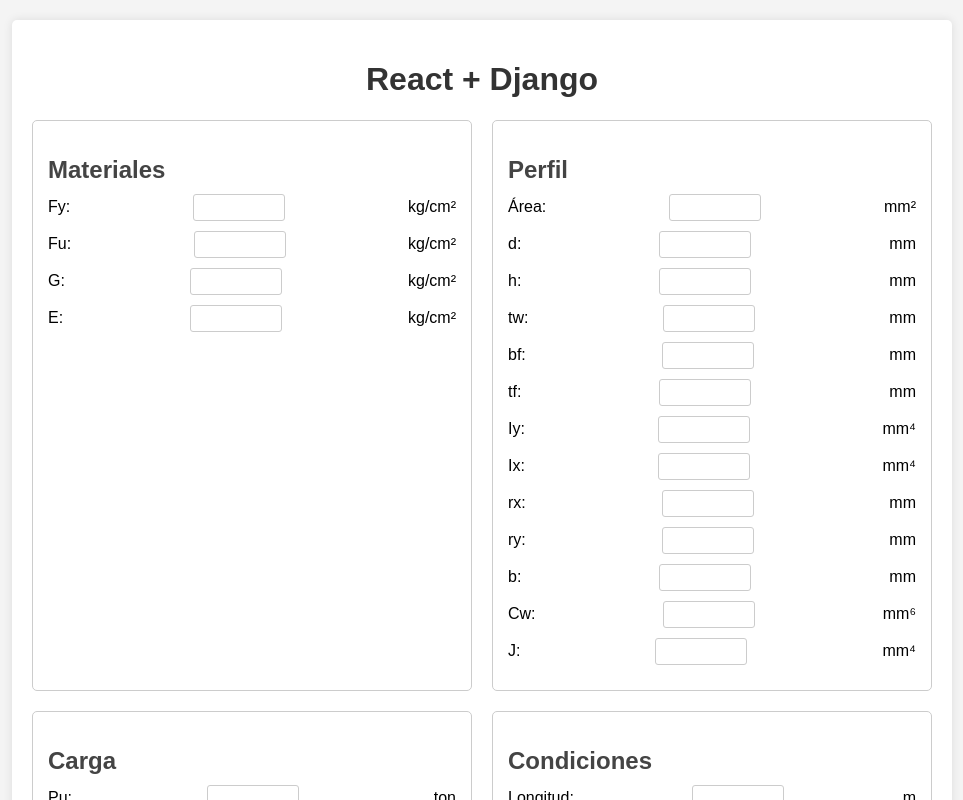
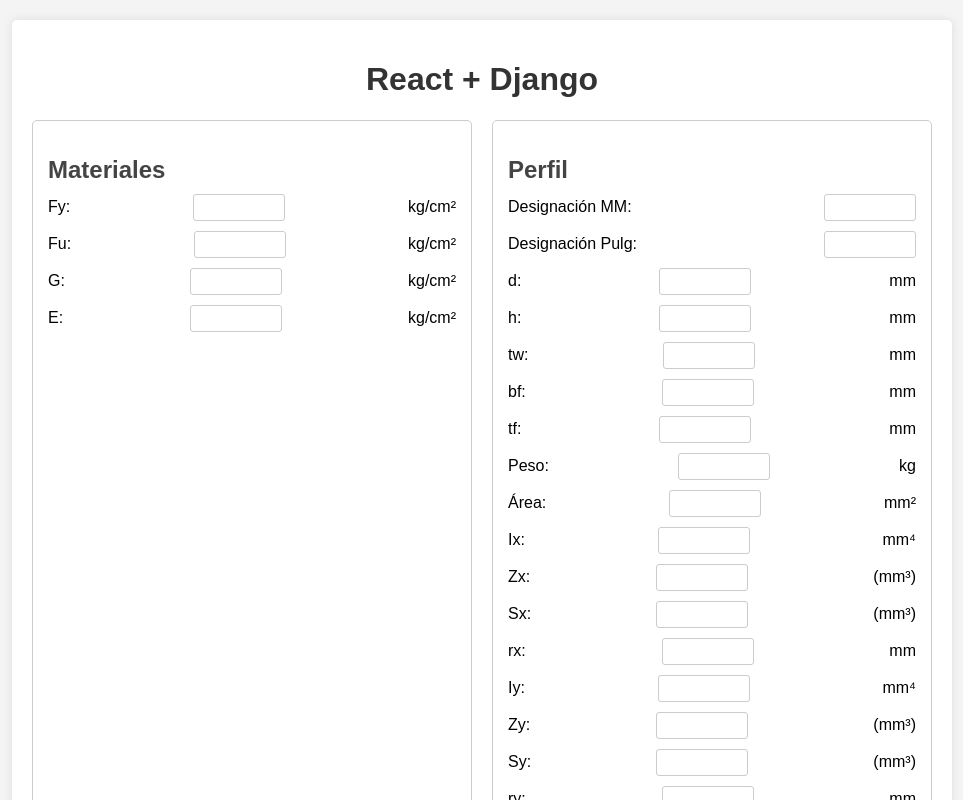
Before and after one commit to wichodeobras/appweb, a React (Create React App) app in the folder frontend/: page / in a window 1280 px wide. Shown: the top 800 px of the page, without its empty margins (158-1121 px from the left). Built offline with nearby package versions, Linux system fonts and the light colour scheme; no server answers.

Commit message:
Descripción de los cambios

```diff
--- a/frontend/src/App.js
+++ b/frontend/src/App.js
@@ -4,54 +4,316 @@
 
 function App() {
   const [message, setMessage] = useState("");
+  const [perfil, setPerfil] = useState({
+    designacion_mm: "",
+    designacion_pulg: "",
+    d: "",
+    h: "",
+    tw: "",
+    bf: "",
+    tf: "",
+    peso: "",
+    area: "",
+    ix: "",
+    zx: "",
+    sx: "",
+    rx: "",
+    iy: "",
+    zy: "",
+    sy: "",
+    ry: "",
+    j: "",
+    cw: "",
+  });
 
   useEffect(() => {
-    axios.get("https://django-backend.onrender.com/api/message/")
-      .then(response => setMessage(response.data.message))
-      .catch(error => console.error("Error al obtener datos:", error));
+    axios
+      .get("https://django-backend.onrender.com/api/message/")
+      .then((response) => setMessage(response.data.message))
+      .catch((error) => console.error("Error al obtener datos:", error));
   }, []);
+
+  // Actualiza el state conforme se escriba en los inputs
+  const handleChange = (e) => {
+    const { id, value } = e.target;
+    setPerfil((prev) => ({ ...prev, [id]: value }));
+  };
+
+  // Envía el formulario para crear un nuevo perfil
+  const handleSubmit = (e) => {
+    e.preventDefault();
+
+    const payload = {
+      designacion_mm: perfil.designacion_mm,
+      designacion_pulg: perfil.designacion_pulg,
+      d: parseFloat(perfil.d),
+      h: parseFloat(perfil.h),
+      tw: parseFloat(perfil.tw),
+      bf: parseFloat(perfil.bf),
+      tf: parseFloat(perfil.tf),
+      peso: parseFloat(perfil.peso),
+      area: parseFloat(perfil.area),
+      ix: parseFloat(perfil.ix),
+      zx: parseFloat(perfil.zx),
+      sx: parseFloat(perfil.sx),
+      rx: parseFloat(perfil.rx),
+      iy: parseFloat(perfil.iy),
+      zy: parseFloat(perfil.zy),
+      sy: parseFloat(perfil.sy),
+      ry: parseFloat(perfil.ry),
+      j: parseFloat(perfil.j),
+      cw: parseFloat(perfil.cw),
+    };
+
+    axios
+      .post("https://django-backend.onrender.com/api/ir/create/", payload)
+      .then((response) => {
+        console.log("Perfil creado:", response.data);
+        alert("Perfil creado correctamente");
+      })
+      .catch((error) => {
+        console.error("Error al crear perfil:", error);
+        alert("Error al crear perfil");
+      });
+  };
 
   return (
     <div className="container">
       <h1>React + Django</h1>
       <p>{message}</p>
 
+      <form onSubmit={handleSubmit}>
         <div className="grid">
           <div className="section" id="materiales">
             <h2>Materiales</h2>
-          <div className="input-group"><label htmlFor="Fy">Fy:</label> <input type="text" id="Fy" /> kg/cm²</div>
-          <div className="input-group"><label htmlFor="Fu">Fu:</label> <input type="text" id="Fu" /> kg/cm²</div>
-          <div className="input-group"><label htmlFor="G">G:</label> <input type="text" id="G" /> kg/cm²</div>
-          <div className="input-group"><label htmlFor="E">E:</label> <input type="text" id="E" /> kg/cm²</div>
+            <div className="input-group">
+              <label htmlFor="Fy">Fy:</label>
+              <input type="text" id="Fy" /> kg/cm²
+            </div>
+            <div className="input-group">
+              <label htmlFor="Fu">Fu:</label>
+              <input type="text" id="Fu" /> kg/cm²
+            </div>
+            <div className="input-group">
+              <label htmlFor="G">G:</label>
+              <input type="text" id="G" /> kg/cm²
+            </div>
+            <div className="input-group">
+              <label htmlFor="E">E:</label>
+              <input type="text" id="E" /> kg/cm²
+            </div>
           </div>
 
           <div className="section" id="perfil">
             <h2>Perfil</h2>
-          <div className="input-group"><label htmlFor="Area">Área:</label> <input type="text" id="Area" /> mm²</div>
-          <div className="input-group"><label htmlFor="d">d:</label> <input type="text" id="d" /> mm</div>
-          <div className="input-group"><label htmlFor="h">h:</label> <input type="text" id="h" /> mm</div>
-          <div className="input-group"><label htmlFor="tw">tw:</label> <input type="text" id="tw" /> mm</div>
-          <div className="input-group"><label htmlFor="bf">bf:</label> <input type="text" id="bf" /> mm</div>
-          <div className="input-group"><label htmlFor="tf">tf:</label> <input type="text" id="tf" /> mm</div>
-          <div className="input-group"><label htmlFor="Iy">Iy:</label> <input type="text" id="Iy" /> mm⁴</div>
-          <div className="input-group"><label htmlFor="Ix">Ix:</label> <input type="text" id="Ix" /> mm⁴</div>
-          <div className="input-group"><label htmlFor="rx">rx:</label> <input type="text" id="rx" /> mm</div>
-          <div className="input-group"><label htmlFor="ry">ry:</label> <input type="text" id="ry" /> mm</div>
-          <div className="input-group"><label htmlFor="b">b:</label> <input type="text" id="b" /> mm</div>
-          <div className="input-group"><label htmlFor="Cw">Cw:</label> <input type="text" id="Cw" /> mm⁶</div>
-          <div className="input-group"><label htmlFor="J">J:</label> <input type="text" id="J" /> mm⁴</div>
+            <div className="input-group">
+              <label htmlFor="designacion_mm">Designación MM:</label>
+              <input
+                type="text"
+                id="designacion_mm"
+                value={perfil.designacion_mm}
+                onChange={handleChange}
+              />
+            </div>
+            <div className="input-group">
+              <label htmlFor="designacion_pulg">Designación Pulg:</label>
+              <input
+                type="text"
+                id="designacion_pulg"
+                value={perfil.designacion_pulg}
+                onChange={handleChange}
+              />
+            </div>
+            <div className="input-group">
+              <label htmlFor="d">d:</label>
+              <input
+                type="text"
+                id="d"
+                value={perfil.d}
+                onChange={handleChange}
+              />
+              mm
+            </div>
+            <div className="input-group">
+              <label htmlFor="h">h:</label>
+              <input
+                type="text"
+                id="h"
+                value={perfil.h}
+                onChange={handleChange}
+              />
+              mm
+            </div>
+            <div className="input-group">
+              <label htmlFor="tw">tw:</label>
+              <input
+                type="text"
+                id="tw"
+                value={perfil.tw}
+                onChange={handleChange}
+              />
+              mm
+            </div>
+            <div className="input-group">
+              <label htmlFor="bf">bf:</label>
+              <input
+                type="text"
+                id="bf"
+                value={perfil.bf}
+                onChange={handleChange}
+              />
+              mm
+            </div>
+            <div className="input-group">
+              <label htmlFor="tf">tf:</label>
+              <input
+                type="text"
+                id="tf"
+                value={perfil.tf}
+                onChange={handleChange}
+              />
+              mm
+            </div>
+            <div className="input-group">
+              <label htmlFor="peso">Peso:</label>
+              <input
+                type="text"
+                id="peso"
+                value={perfil.peso}
+                onChange={handleChange}
+              />
+              kg
+            </div>
+            <div className="input-group">
+              <label htmlFor="area">Área:</label>
+              <input
+                type="text"
+                id="area"
+                value={perfil.area}
+                onChange={handleChange}
+              />
+              mm²
+            </div>
+            <div className="input-group">
+              <label htmlFor="ix">Ix:</label>
+              <input
+                type="text"
+                id="ix"
+                value={perfil.ix}
+                onChange={handleChange}
+              />
+              mm⁴
+            </div>
+            <div className="input-group">
+              <label htmlFor="zx">Zx:</label>
+              <input
+                type="text"
+                id="zx"
+                value={perfil.zx}
+                onChange={handleChange}
+              />
+              (mm³)
+            </div>
+            <div className="input-group">
+              <label htmlFor="sx">Sx:</label>
+              <input
+                type="text"
+                id="sx"
+                value={perfil.sx}
+                onChange={handleChange}
+              />
+              (mm³)
+            </div>
+            <div className="input-group">
+              <label htmlFor="rx">rx:</label>
+              <input
+                type="text"
+                id="rx"
+                value={perfil.rx}
+                onChange={handleChange}
+              />
+              mm
+            </div>
+            <div className="input-group">
+              <label htmlFor="iy">Iy:</label>
+              <input
+                type="text"
+                id="iy"
+                value={perfil.iy}
+                onChange={handleChange}
+              />
+              mm⁴
+            </div>
+            <div className="input-group">
+              <label htmlFor="zy">Zy:</label>
+              <input
+                type="text"
+                id="zy"
+                value={perfil.zy}
+                onChange={handleChange}
+              />
+              (mm³)
+            </div>
+            <div className="input-group">
+              <label htmlFor="sy">Sy:</label>
+              <input
+                type="text"
+                id="sy"
+                value={perfil.sy}
+                onChange={handleChange}
+              />
+              (mm³)
+            </div>
+            <div className="input-group">
+              <label htmlFor="ry">ry:</label>
+              <input
+                type="text"
+                id="ry"
+                value={perfil.ry}
+                onChange={handleChange}
+              />
+              mm
+            </div>
+            <div className="input-group">
+              <label htmlFor="j">J:</label>
+              <input
+                type="text"
+                id="j"
+                value={perfil.j}
+                onChange={handleChange}
+              />
+              mm⁴
+            </div>
+            <div className="input-group">
+              <label htmlFor="cw">Cw:</label>
+              <input
+                type="text"
+                id="cw"
+                value={perfil.cw}
+                onChange={handleChange}
+              />
+              mm⁶
+            </div>
           </div>
 
           <div className="section" id="carga">
             <h2>Carga</h2>
-          <div className="input-group"><label htmlFor="Pu">Pu:</label> <input type="text" id="Pu" /> ton</div>
+            <div className="input-group">
+              <label htmlFor="Pu">Pu:</label>
+              <input type="text" id="Pu" /> ton
+            </div>
           </div>
 
           <div className="section" id="condiciones">
             <h2>Condiciones</h2>
-          <div className="input-group"><label htmlFor="Longitud">Longitud:</label> <input type="text" id="Longitud" /> m</div>
+            <div className="input-group">
+              <label htmlFor="Longitud">Longitud:</label>
+              <input type="text" id="Longitud" /> m
             </div>
           </div>
+        </div>
+        <button type="submit">Agregar Perfil</button>
+      </form>
     </div>
   );
 }
```
Also changed, not shown: 2 other files (tests, documents, lock files or other folders). Lines whose indentation alone changed are shown as unchanged.
